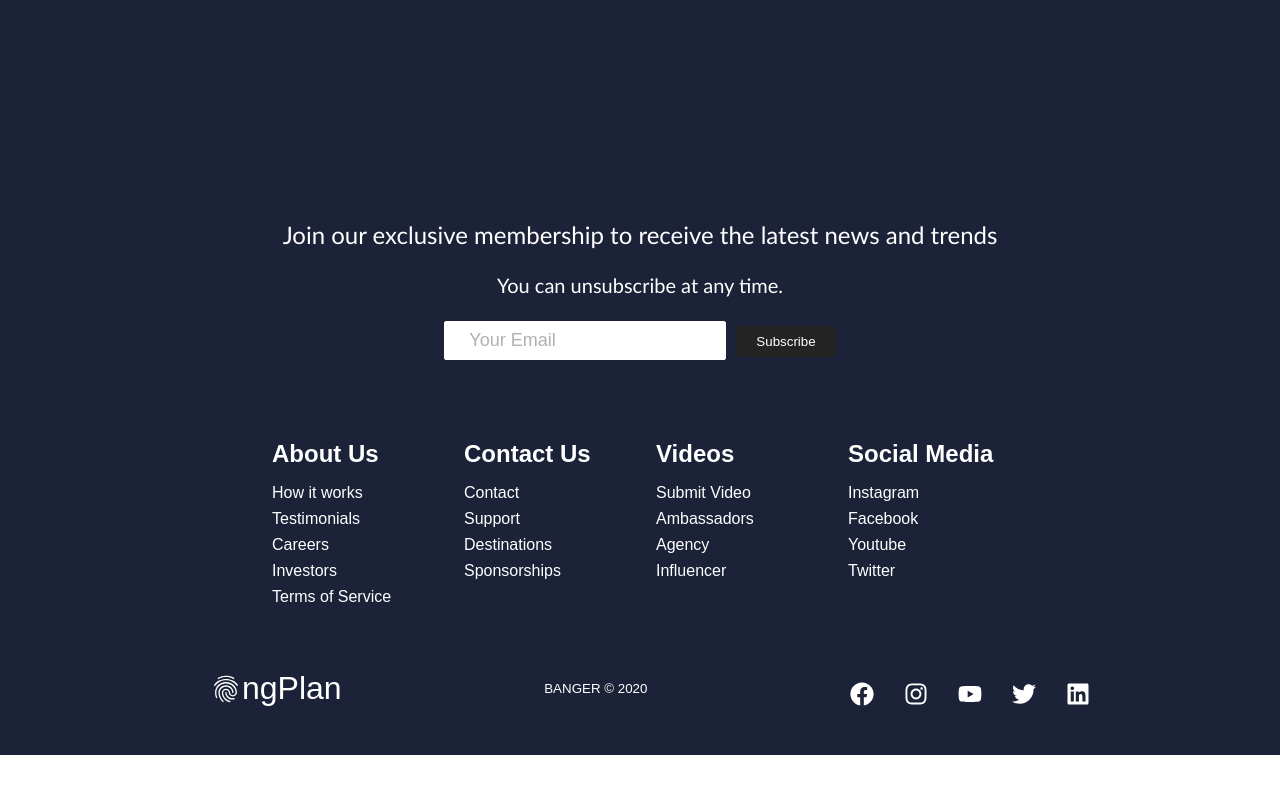
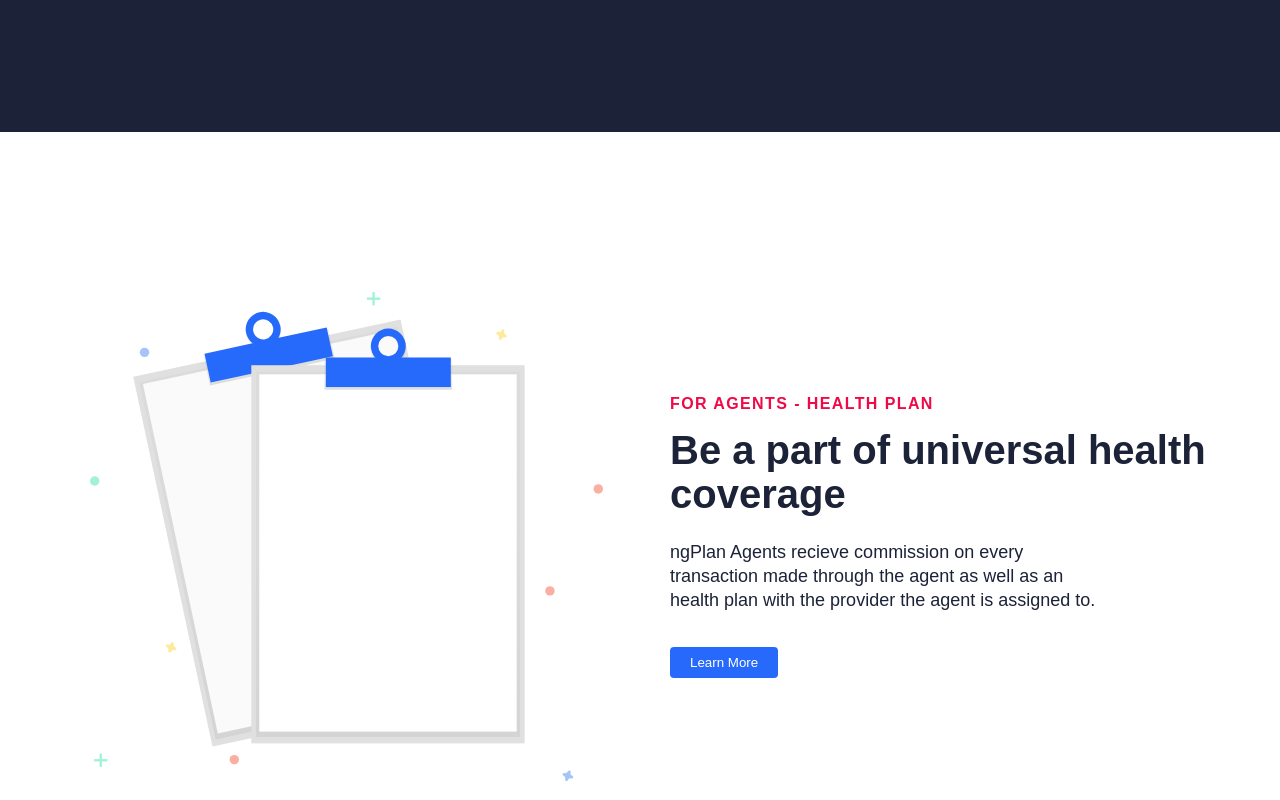
Before and after one commit to koladeg/react-onepage-site, a React (Create React App) app: page / in a window 1280 px wide. Shown: the part 3840-4640 px from the top of the page. Before the commit the page ends 4595 px from the top, so only its background shows below. Built offline with nearby package versions, Linux system fonts and the light colour scheme.

Commit message:
edit Agents data

```diff
--- a/src/components/Pages/HomePage/Data.js
+++ b/src/components/Pages/HomePage/Data.js
@@ -58,12 +58,12 @@
     lightBg: true,
     lightText: false,
     lightTextDesc: false,
-    topLine: 'FOR AGENTS - FINANCIAL SUPPORT',
-    headline: 'Ensure sustainable growth with greater financial opportunities',
+    topLine: 'FOR AGENTS - HEALTH PLAN',
+    headline: 'Be a part of universal health coverage',
     description:
-      "ngPlan provides a comprehensive suite of technology solutions for funding through subscribers, donors, loans and potential partners.",
+      "ngPlan Agents recieve commission on every transaction made through the agent as well as an health plan with the provider the agent is assigned to.",
     buttonLabel: 'Learn More',
     imgStart: 'start',
-    img: 'images/svg-1.svg',
+    img: 'images/svg-7.svg',
     alt: 'Agent'
   };
--- a/src/components/Pages/HomePage/Home.js
+++ b/src/components/Pages/HomePage/Home.js
@@ -1,7 +1,7 @@
 import React from 'react';
 import HeroSect from '../../HeroSect';
 import Pricing from '../../Pricing';
-import { homeObjFour, homeObjOne, homeObjThree, homeObjTwo } from './Data';
+import { homeObjFive, homeObjFour, homeObjOne, homeObjThree, homeObjTwo } from './Data';
 
 const Home = () => {
     return (
@@ -11,6 +11,7 @@
           <HeroSect {...homeObjTwo} />
           <Pricing />
           <HeroSect {...homeObjFour} />
+          <HeroSect {...homeObjFive} />
         </>
     );
 };
```
